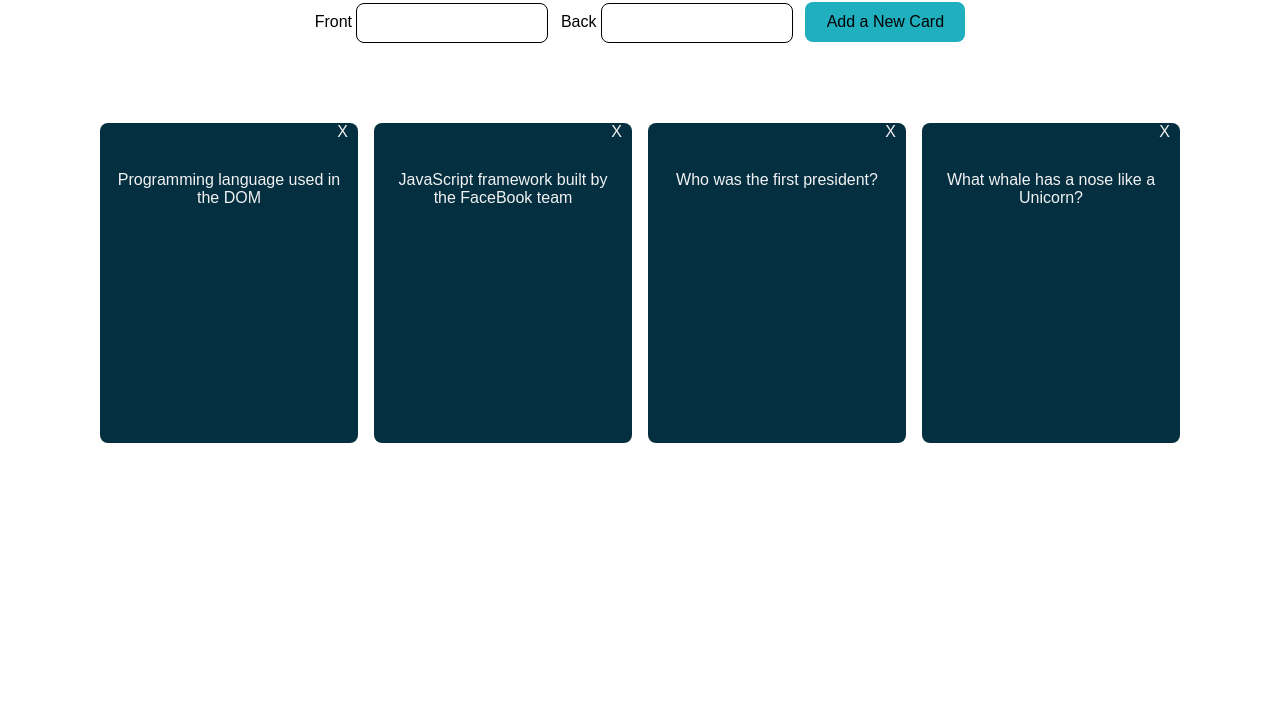
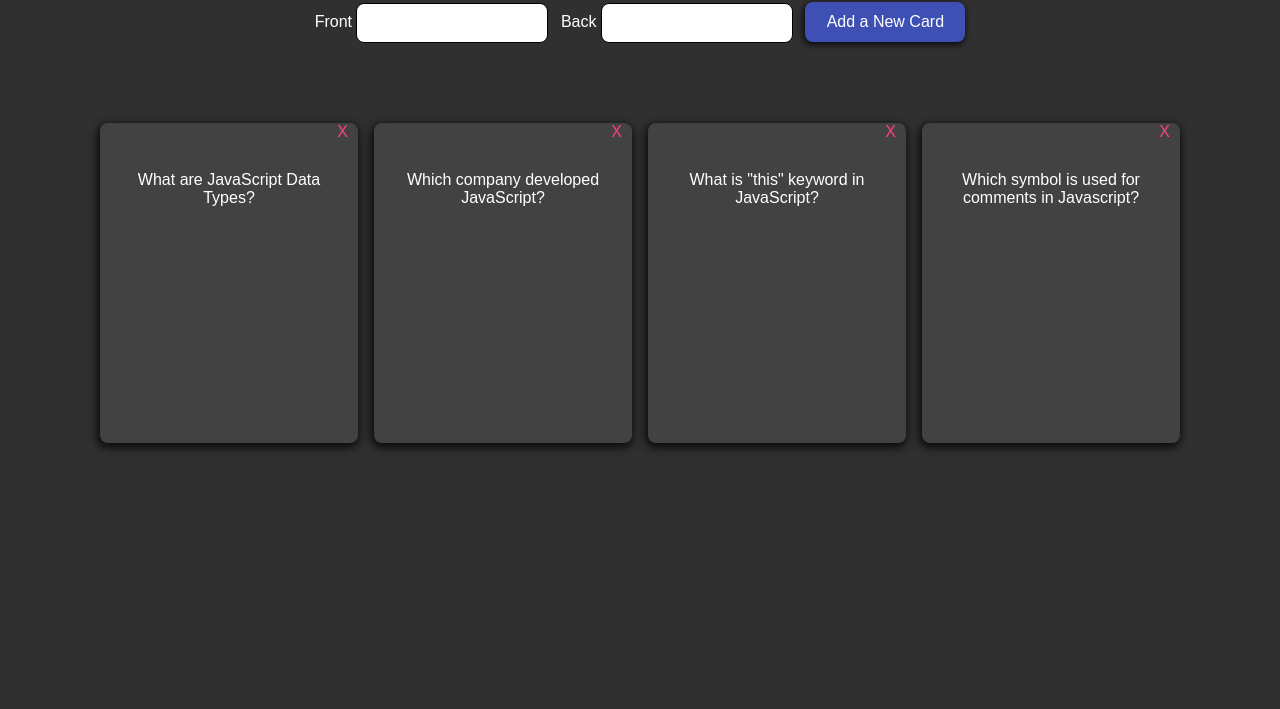
Before and after one commit to travisfrazier/flashcards-vue, a plain HTML site: page index.html in a window 1280 px wide. Shown: the part 91-800 px from the top of the page. Drawn offline with nearby package versions, Linux system fonts and the light colour scheme; a web font is replaced by a local one.

Commit message:
Add files via upload

```diff
--- a/app.js
+++ b/app.js
@@ -1,22 +1,22 @@
 const cards = [
 	{
-		front: 'Programming language used in the DOM',
-		back: 'JavaScript',
+		front: 'What are JavaScript Data Types?',
+		back: 'Number, String, Boolean, Object, Undefined',
 		flipped: false
 	},
 	{
-		front: 'JavaScript framework built by the FaceBook team',
-		back: 'React and React Native',
+		front: 'Which company developed JavaScript?',
+		back: 'Netscape is the software company',
 		flipped: false
 	},
 	{
-		front: 'Who was the first president?',
-		back: 'George Washington',
+		front: 'What is "this" keyword in JavaScript?',
+		back: '"This" keyword refers to the object from where it was called',
 		flipped: false
 	},
 	{
-		front: 'What whale has a nose like a Unicorn?',
-		back: 'Narwhals of the Artic Ocean',
+		front: 'Which symbol is used for comments in Javascript?',
+		back: '// for single line and /* for multi',
 		flipped: false
 	}
 ];
--- a/index.html
+++ b/index.html
@@ -9,7 +9,7 @@
 	</head>
 	<body>
 		<main id="flashcard-app">
-			<h1>Flash Cards</h1>
+			<h1>App de Flash Cards</h1>
 			<form class="flashcard-form">
 				<label for="front"
 					>Front
--- a/style.scss
+++ b/style.scss
@@ -2,11 +2,11 @@
 @import url('https://fonts.googleapis.com/css?family=Mandali&display=swap');
 
 // Color Variables
-$color-one: #f2f2f2;
-$color-two: #595959;
-$color-three: #1fafbf;
-$color-four: #042f40;
-$color-five: #f24150;
+$color-one: #303030;
+$color-two: #424242;
+$color-three: #ffffff;
+$color-four: #ff3f80;
+$color-five: #3e50b4;
 
 // Universal Styles
 *,
@@ -16,6 +16,8 @@ body {
 	padding: 0;
 	margin: 0;
 	font-family: 'Mandali', sans-serif;
+	background-color: $color-one;
+	color: $color-three;
 }
 
 body {
@@ -45,6 +47,8 @@ main {
 	input {
 		border-radius: 8px;
 		border: 1px solid black;
+		color: $color-one;
+		background: $color-three;
 		height: 2.5rem;
 		width: 12rem;
 		font-size: 0.75rem;
@@ -53,8 +57,9 @@ main {
 	button {
 		height: 2.5rem;
 		width: 10rem;
-		background-color: $color-three;
+		background-color: $color-five;
 		border: none;
+		box-shadow: -1px 2px 6px 1px rgba(0, 0, 0, 0.75);
 		border-radius: 8px;
 		font-size: 1rem;
 	}
@@ -83,16 +88,18 @@ ul {
 
 .delete-card {
 	cursor: pointer;
+	color: $color-four;
+	background: none;
 }
 
 .card {
-	background-color: $color-four;
-	color: $color-one;
+	background-color: $color-two;
 	border-radius: 8px;
 	height: 20rem;
 	text-align: center;
 	position: relative;
 	padding: 3rem 1rem;
+	box-shadow: -1px 3px 9px 2px rgba(0, 0, 0, 0.75);
 	.delete-card {
 		position: absolute;
 		right: 10px;
```
Also changed, not shown: style.css, 1 other file.
